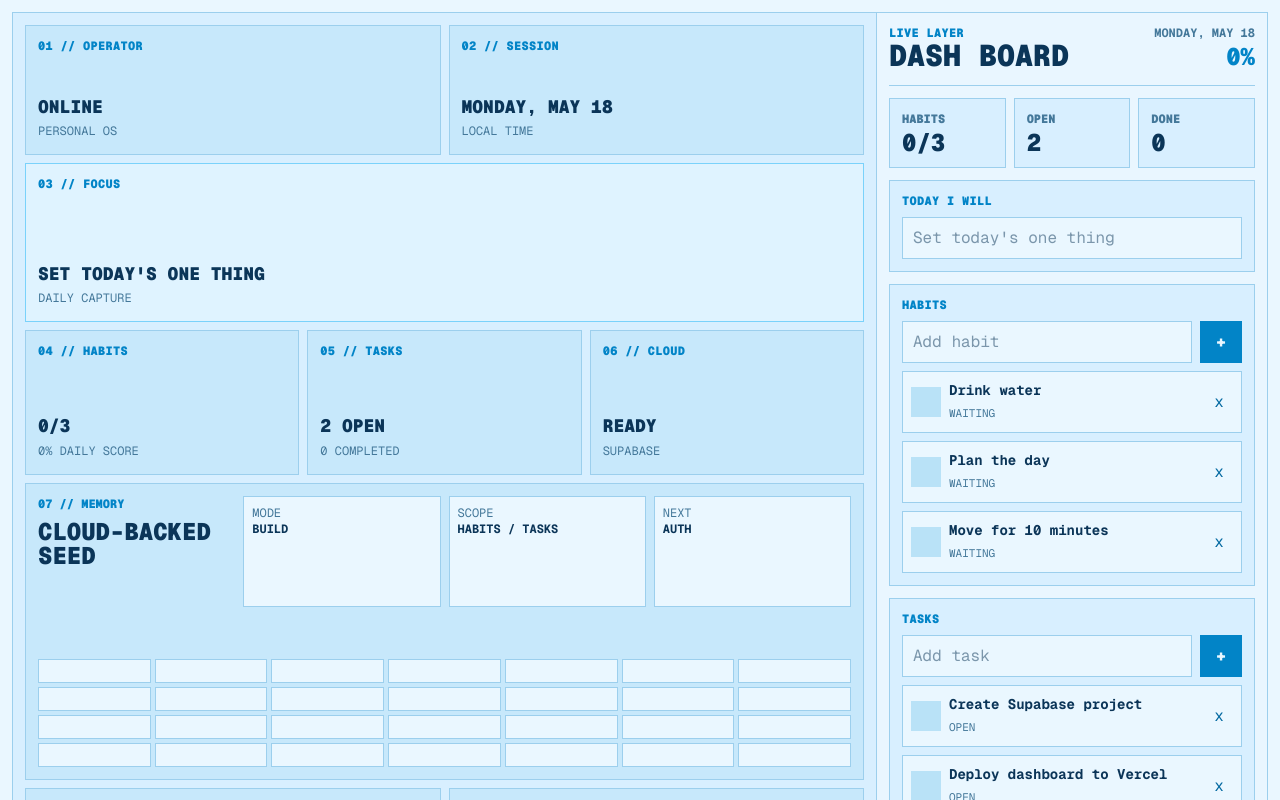
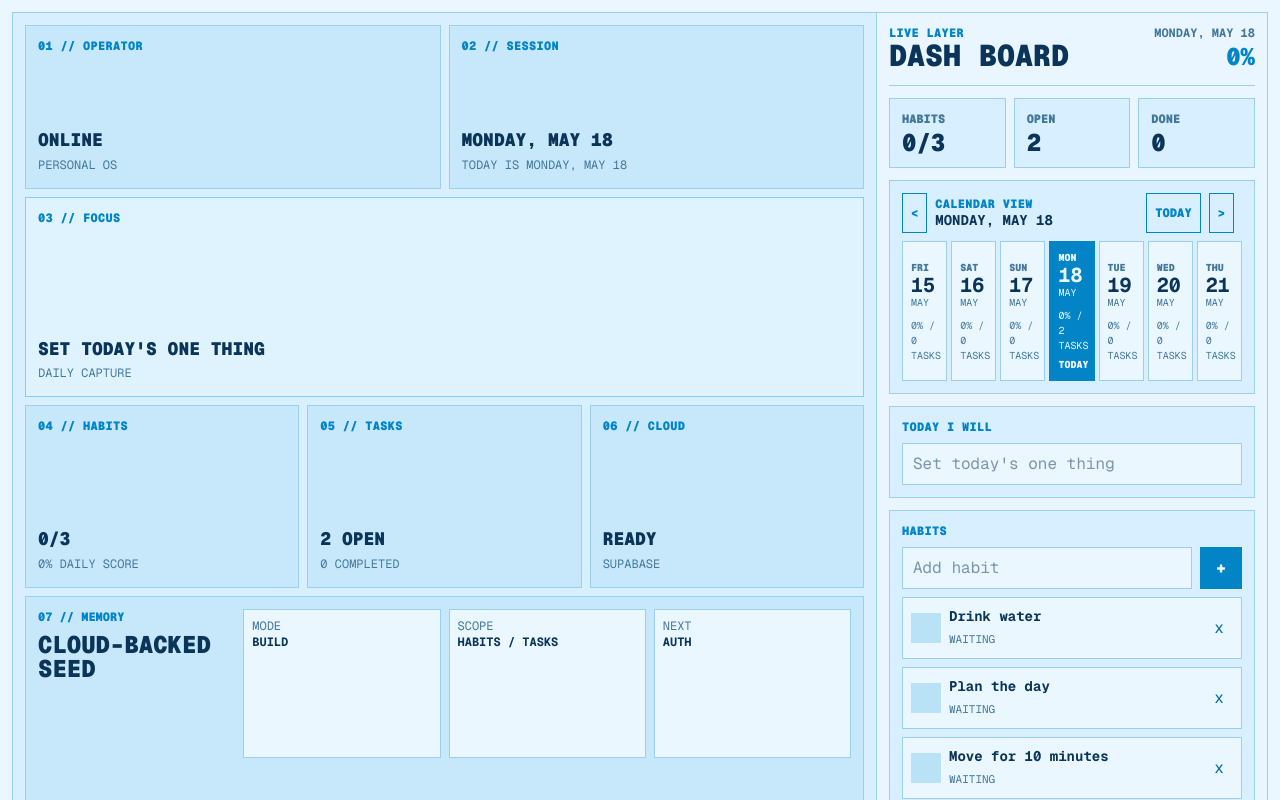
Before and after one commit to ItsAbram/dash-board-app, a Next.js app: page / in a window 1280 px wide. Shown: the top 800 px of the page. Built offline with nearby package versions, Linux system fonts and the light colour scheme; no server answers.

Commit message:
Add day-specific calendar view

```diff
--- a/src/app/page.tsx
+++ b/src/app/page.tsx
@@ -2,6 +2,7 @@
 
 import { ControlPanel } from "@/components/dashboard/ControlPanel";
 import { OperatorCanvas } from "@/components/dashboard/OperatorCanvas";
+import { buildCalendarDays, formatLongDate, shiftDateKey } from "@/lib/calendar";
 import { cloudRowId, createId, createStarterState, localStorageKey, normalizeState, todayKey } from "@/lib/dashboard-state";
 import { supabase } from "@/lib/supabase-client";
 import { DashboardState } from "@/types/dashboard";
@@ -15,6 +16,7 @@ export default function Home() {
   const [taskTitle, setTaskTitle] = useState("");
   const [status, setStatus] = useState("Local memory ready.");
   const [isLoaded, setIsLoaded] = useState(false);
+  const [selectedDateKey, setSelectedDateKey] = useState(todayKey);
 
   useEffect(() => {
     window.setTimeout(() => {
@@ -36,20 +38,15 @@ export default function Home() {
     }
   }, [isLoaded, state]);
 
-  const todayLabel = useMemo(
-    () =>
-      new Intl.DateTimeFormat(undefined, {
-        weekday: "long",
-        month: "short",
-        day: "numeric",
-      }).format(new Date()),
-    [],
-  );
+  const todayLabel = useMemo(() => formatLongDate(todayKey), []);
+  const selectedDateLabel = useMemo(() => formatLongDate(selectedDateKey), [selectedDateKey]);
+  const calendarDays = useMemo(() => buildCalendarDays(selectedDateKey, state), [selectedDateKey, state]);
+  const dayTasks = useMemo(() => state.tasks.filter((task) => task.dateKey === selectedDateKey), [selectedDateKey, state.tasks]);
 
   const stats = useMemo(() => {
-    const completedHabits = state.habits.filter((habit) => habit.checkins[todayKey]).length;
-    const openTasks = state.tasks.filter((task) => !task.done).length;
-    const completedTasks = state.tasks.length - openTasks;
+    const completedHabits = state.habits.filter((habit) => habit.checkins[selectedDateKey]).length;
+    const openTasks = dayTasks.filter((task) => !task.done).length;
+    const completedTasks = dayTasks.length - openTasks;
     const score = state.habits.length ? Math.round((completedHabits / state.habits.length) * 100) : 0;
 
     return {
@@ -59,10 +56,10 @@ export default function Home() {
       completedTasks,
       score,
     };
-  }, [state.habits, state.tasks]);
+  }, [dayTasks, selectedDateKey, state.habits]);
 
   function setFocus(value: string) {
-    setState({ ...state, focus: { ...state.focus, [todayKey]: value } });
+    setState({ ...state, focus: { ...state.focus, [selectedDateKey]: value } });
   }
 
   function addHabit(event: FormEvent) {
@@ -79,7 +76,7 @@ export default function Home() {
     if (!title) return;
     setState({
       ...state,
-      tasks: [{ id: createId(), title, done: false, createdAt: new Date().toISOString() }, ...state.tasks],
+      tasks: [{ id: createId(), title, done: false, createdAt: new Date().toISOString(), dateKey: selectedDateKey }, ...state.tasks],
     });
     setTaskTitle("");
   }
@@ -90,8 +87,8 @@ export default function Home() {
       habits: state.habits.map((habit) => {
         if (habit.id !== habitId) return habit;
         const checkins = { ...habit.checkins };
-        if (checkins[todayKey]) delete checkins[todayKey];
-        else checkins[todayKey] = new Date().toISOString();
+        if (checkins[selectedDateKey]) delete checkins[selectedDateKey];
+        else checkins[selectedDateKey] = new Date().toISOString();
         return { ...habit, checkins };
       }),
     });
@@ -150,8 +147,16 @@ export default function Home() {
   return (
     <main className="min-h-screen bg-[#eaf7ff] px-3 py-3 font-mono text-[#0b3558]">
       <section className="mx-auto grid min-h-[calc(100vh-24px)] max-w-7xl grid-rows-[auto_1fr] border border-[#9ccfed] bg-[#d8efff] lg:grid-cols-[1fr_390px] lg:grid-rows-1">
-        <OperatorCanvas cloudReady={Boolean(supabase)} focus={state.focus[todayKey] || ""} stats={stats} todayLabel={todayLabel} />
+        <OperatorCanvas
+          cloudReady={Boolean(supabase)}
+          focus={state.focus[selectedDateKey] || ""}
+          selectedDateLabel={selectedDateLabel}
+          stats={stats}
+          todayLabel={todayLabel}
+        />
         <ControlPanel
+          calendarDays={calendarDays}
+          dayTasks={dayTasks}
           habitTitle={habitTitle}
           onAddHabit={addHabit}
           onAddTask={addTask}
@@ -160,15 +165,20 @@ export default function Home() {
           onFocusChange={setFocus}
           onHabitTitleChange={setHabitTitle}
           onLoadCloud={loadCloud}
+          onNextWeek={() => setSelectedDateKey((current) => shiftDateKey(current, 7))}
+          onPreviousWeek={() => setSelectedDateKey((current) => shiftDateKey(current, -7))}
           onSaveCloud={saveCloud}
+          onSelectDay={setSelectedDateKey}
           onTaskTitleChange={setTaskTitle}
+          onToday={() => setSelectedDateKey(todayKey)}
           onToggleHabit={toggleHabit}
           onToggleTask={toggleTask}
+          selectedDateLabel={selectedDateLabel}
           state={state}
           stats={stats}
           status={status}
           taskTitle={taskTitle}
-          todayKey={todayKey}
+          todayKey={selectedDateKey}
           todayLabel={todayLabel}
         />
       </section>
--- /dev/null
+++ b/src/components/dashboard/CalendarStrip.tsx
@@ -0,0 +1,53 @@
+import { CalendarDay } from "@/types/dashboard";
+
+type CalendarStripProps = {
+  days: CalendarDay[];
+  selectedLabel: string;
+  onSelectDay: (dateKey: string) => void;
+  onPreviousWeek: () => void;
+  onNextWeek: () => void;
+  onToday: () => void;
+};
+
+export function CalendarStrip({ days, selectedLabel, onSelectDay, onPreviousWeek, onNextWeek, onToday }: CalendarStripProps) {
+  return (
+    <section className="grid gap-2 border border-[#9ccfed] bg-[#d8efff] p-3">
+      <div className="grid grid-cols-[auto_1fr_auto_auto_auto] items-center gap-2">
+        <button className="outline-action min-h-8 px-2" type="button" onClick={onPreviousWeek} aria-label="Previous days">
+          &lt;
+        </button>
+        <div>
+          <p className="text-xs font-black uppercase tracking-wide text-[#0284c7]">Calendar View</p>
+          <strong className="block text-sm uppercase leading-tight text-[#0b3558]">{selectedLabel}</strong>
+        </div>
+        <button className="outline-action min-h-8 px-2" type="button" onClick={onToday}>
+          Today
+        </button>
+        <button className="outline-action min-h-8 px-2" type="button" onClick={onNextWeek} aria-label="Next days">
+          &gt;
+        </button>
+      </div>
+
+      <div className="grid grid-cols-7 gap-1">
+        {days.map((day) => (
+          <button
+            className={`min-h-[82px] border p-2 text-left uppercase ${
+              day.isSelected ? "border-[#0284c7] bg-[#0284c7] text-[#eaf7ff]" : "border-[#9ccfed] bg-[#eaf7ff] text-[#0b3558]"
+            }`}
+            key={day.key}
+            type="button"
+            onClick={() => onSelectDay(day.key)}
+          >
+            <span className={`block text-[10px] font-black ${day.isSelected ? "text-[#eaf7ff]" : "text-[#44789a]"}`}>{day.dayName}</span>
+            <strong className="block text-xl leading-none">{day.dayNumber}</strong>
+            <span className={`block text-[10px] ${day.isSelected ? "text-[#eaf7ff]" : "text-[#44789a]"}`}>{day.monthName}</span>
+            <span className={`mt-2 block text-[10px] ${day.isSelected ? "text-[#eaf7ff]" : "text-[#44789a]"}`}>
+              {day.score}% / {day.taskCount} tasks
+            </span>
+            {day.isToday ? <span className="mt-1 block text-[10px] font-black">Today</span> : null}
+          </button>
+        ))}
+      </div>
+    </section>
+  );
+}
--- a/src/components/dashboard/ControlPanel.tsx
+++ b/src/components/dashboard/ControlPanel.tsx
@@ -2,16 +2,24 @@ import { FormEvent } from "react";
 import { MetricTile } from "@/components/ui/MetricTile";
 import { Panel } from "@/components/ui/Panel";
 import { ToggleListItem } from "@/components/ui/ToggleListItem";
-import { DashboardState, DashboardStats } from "@/types/dashboard";
+import { CalendarDay, DashboardState, DashboardStats, Task } from "@/types/dashboard";
+import { CalendarStrip } from "@/components/dashboard/CalendarStrip";
 
 type ControlPanelProps = {
   state: DashboardState;
+  dayTasks: Task[];
   stats: DashboardStats;
+  calendarDays: CalendarDay[];
   todayKey: string;
   todayLabel: string;
+  selectedDateLabel: string;
   status: string;
   habitTitle: string;
   taskTitle: string;
+  onSelectDay: (dateKey: string) => void;
+  onPreviousWeek: () => void;
+  onNextWeek: () => void;
+  onToday: () => void;
   onFocusChange: (value: string) => void;
   onHabitTitleChange: (value: string) => void;
   onTaskTitleChange: (value: string) => void;
@@ -27,12 +35,19 @@ type ControlPanelProps = {
 
 export function ControlPanel({
   state,
+  dayTasks,
   stats,
+  calendarDays,
   todayKey,
   todayLabel,
+  selectedDateLabel,
   status,
   habitTitle,
   taskTitle,
+  onSelectDay,
+  onPreviousWeek,
+  onNextWeek,
+  onToday,
   onFocusChange,
   onHabitTitleChange,
   onTaskTitleChange,
@@ -63,6 +78,15 @@ export function ControlPanel({
         <MetricTile label="Open" value={String(stats.openTasks)} />
         <MetricTile label="Done" value={String(stats.completedTasks)} />
       </div>
+
+      <CalendarStrip
+        days={calendarDays}
+        onNextWeek={onNextWeek}
+        onPreviousWeek={onPreviousWeek}
+        onSelectDay={onSelectDay}
+        onToday={onToday}
+        selectedLabel={selectedDateLabel}
+      />
 
       <Panel label="Today I Will">
         <input
@@ -102,7 +126,7 @@ export function ControlPanel({
           </button>
         </form>
         <div className="grid gap-2">
-          {state.tasks.map((task) => (
+          {dayTasks.map((task) => (
             <ToggleListItem
               key={task.id}
               title={task.title}
--- a/src/components/dashboard/OperatorCanvas.tsx
+++ b/src/components/dashboard/OperatorCanvas.tsx
@@ -3,17 +3,18 @@ import { DashboardStats } from "@/types/dashboard";
 
 type OperatorCanvasProps = {
   todayLabel: string;
+  selectedDateLabel: string;
   focus: string;
   stats: DashboardStats;
   cloudReady: boolean;
 };
 
-export function OperatorCanvas({ todayLabel, focus, stats, cloudReady }: OperatorCanvasProps) {
+export function OperatorCanvas({ todayLabel, selectedDateLabel, focus, stats, cloudReady }: OperatorCanvasProps) {
   return (
     <div className="relative min-h-[540px] border-b border-[#9ccfed] p-3 lg:min-h-0 lg:border-b-0 lg:border-r">
       <div className="grid h-full grid-cols-6 grid-rows-[0.9fr_1.1fr_1fr_1fr_1fr_1fr] gap-2 text-[#44789a]">
         <ConsoleBlock className="col-span-3 row-span-1" label="01 // Operator" title="Online" detail="Personal OS" />
-        <ConsoleBlock className="col-span-3 row-span-1" label="02 // Session" title={todayLabel} detail="Local time" />
+        <ConsoleBlock className="col-span-3 row-span-1" label="02 // Session" title={selectedDateLabel} detail={`Today is ${todayLabel}`} />
 
         <ConsoleBlock
           className="col-span-6 row-span-1"
--- /dev/null
+++ b/src/lib/calendar.ts
@@ -0,0 +1,48 @@
+import { CalendarDay, DashboardState } from "@/types/dashboard";
+
+const dayFormatter = new Intl.DateTimeFormat(undefined, { weekday: "short" });
+const monthFormatter = new Intl.DateTimeFormat(undefined, { month: "short" });
+
+export function toDateKey(date: Date) {
+  return date.toISOString().slice(0, 10);
+}
+
+export function formatLongDate(dateKey: string) {
+  return new Intl.DateTimeFormat(undefined, {
+    weekday: "long",
+    month: "short",
+    day: "numeric",
+  }).format(new Date(`${dateKey}T12:00:00`));
+}
+
+export function shiftDateKey(dateKey: string, amount: number) {
+  const date = new Date(`${dateKey}T12:00:00`);
+  date.setDate(date.getDate() + amount);
+  return toDateKey(date);
+}
+
+export function buildCalendarDays(selectedDateKey: string, state: DashboardState): CalendarDay[] {
+  const selectedDate = new Date(`${selectedDateKey}T12:00:00`);
+  const start = new Date(selectedDate);
+  start.setDate(selectedDate.getDate() - 3);
+  const today = toDateKey(new Date());
+
+  return Array.from({ length: 7 }, (_, index) => {
+    const date = new Date(start);
+    date.setDate(start.getDate() + index);
+    const key = toDateKey(date);
+    const completedHabits = state.habits.filter((habit) => habit.checkins[key]).length;
+    const score = state.habits.length ? Math.round((completedHabits / state.habits.length) * 100) : 0;
+
+    return {
+      key,
+      dayName: dayFormatter.format(date),
+      dayNumber: String(date.getDate()).padStart(2, "0"),
+      monthName: monthFormatter.format(date),
+      isToday: key === today,
+      isSelected: key === selectedDateKey,
+      score,
+      taskCount: state.tasks.filter((task) => task.dateKey === key).length,
+    };
+  });
+}
--- a/src/lib/dashboard-state.ts
+++ b/src/lib/dashboard-state.ts
@@ -12,8 +12,8 @@ export function createStarterState(): DashboardState {
       { id: createId(), title: "Move for 10 minutes", checkins: {} },
     ],
     tasks: [
-      { id: createId(), title: "Create Supabase project", done: false, createdAt: new Date().toISOString() },
-      { id: createId(), title: "Deploy dashboard to Vercel", done: false, createdAt: new Date().toISOString() },
+      { id: createId(), title: "Create Supabase project", done: false, createdAt: new Date().toISOString(), dateKey: todayKey },
+      { id: createId(), title: "Deploy dashboard to Vercel", done: false, createdAt: new Date().toISOString(), dateKey: todayKey },
     ],
     focus: {},
   };
@@ -23,7 +23,12 @@ export function normalizeState(value: unknown): DashboardState {
   const input = value as Partial<DashboardState>;
   return {
     habits: Array.isArray(input.habits) ? input.habits : [],
-    tasks: Array.isArray(input.tasks) ? input.tasks : [],
+    tasks: Array.isArray(input.tasks)
+      ? input.tasks.map((task) => ({
+          ...task,
+          dateKey: typeof task.dateKey === "string" ? task.dateKey : todayKey,
+        }))
+      : [],
     focus: input.focus && typeof input.focus === "object" ? input.focus : {},
   };
 }
```
Also changed, not shown: src/types/dashboard.ts (+12 -0 lines).
